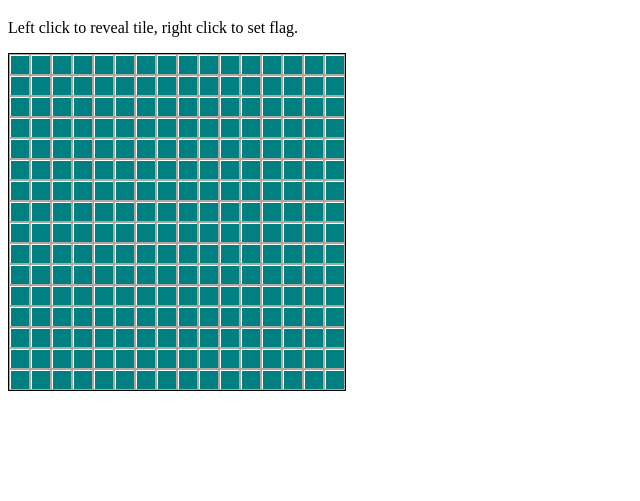
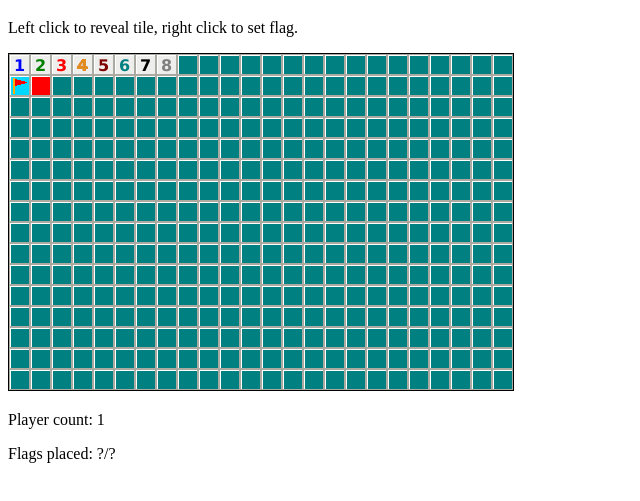
Before and after one commit to Craetion5/minesweeper-online, a website: page public/game.html in a window 1280 px wide. Shown: the part 61-562 px from the top of the page, without its empty margins (0-640 px from the left). Drawn offline with Linux system fonts and the light colour scheme.

Commit message:
client functionality

```diff
--- a/public/game.html
+++ b/public/game.html
@@ -1,26 +1,137 @@
 <!DOCTYPE html>
 <html>
+
 <body>
 
   <h1>Online Minesweeper</h1>
   <p>Left click to reveal tile, right click to set flag.</p>
 
-<canvas id="myCanvas" width="336" height="336" style="border:1px solid #000000;">
+  <canvas id="myCanvas" oncontextmenu="return false" style="border:1px solid #000000;">
   </canvas>
+
+  <p>Player count: 1</p>
+  <p>Flags placed: ?/?</p>
 
   <script>
 
-function draw() {
-  const ctx = document.getElementById('myCanvas').getContext('2d');
-  const img = new Image();
-  img.onload = () => {
-    for (let i = 0; i < 16; i++) {
-      for (let j = 0; j < 16; j++) {
-        ctx.drawImage(img, j * 21, i * 21, 21, 21);
+    //todo: get array from server instead
+    var arr = Array.from(Array(24), () => new Array(16));
+    //0-8: mines, 9: unidentified, 10: flag, 11: mine
+
+    for (let i = 0; i < arr.length; i++) {
+      for (let j = 0; j < arr[0].length; j++) {
+        arr[i][j] = 9;
       }
     }
-  };
-  img.src = 'assets/unrevealed.png';
+
+    arr[0][0] = 1;
+    arr[1][0] = 2;
+    arr[2][0] = 3;
+    arr[3][0] = 4;
+    arr[4][0] = 5;
+    arr[5][0] = 6;
+    arr[6][0] = 7;
+    arr[7][0] = 8;
+
+    arr[0][1] = 10;
+    arr[1][1] = 11;
+
+    function draw() {
+
+      var canvas = document.getElementById('myCanvas'),
+        canvasLeft = canvas.offsetLeft + canvas.clientLeft,
+        canvasTop = canvas.offsetTop + canvas.clientTop;
+
+      const ctx = canvas.getContext('2d');
+      ctx.canvas.width = arr.length * 21;
+      ctx.canvas.height = arr[0].length * 21;
+
+
+      canvas.addEventListener('click', function () {
+        var x = event.pageX - canvasLeft,
+        y = event.pageY - canvasTop;
+        console.log("left clicked at ("+Math.floor(x/21)+","+Math.floor(y/21)+")")
+      }, false);
+
+      canvas.addEventListener('contextmenu', function () {
+        var x = event.pageX - canvasLeft,
+        y = event.pageY - canvasTop;
+        console.log("right clicked at ("+Math.floor(x/21)+","+Math.floor(y/21)+")")
+      }, false);
+
+      const img_unid = new Image(),
+        img_flag = new Image(),
+        img_mine = new Image(),
+        img_0 = new Image(),
+        img_1 = new Image(),
+        img_2 = new Image(),
+        img_3 = new Image(),
+        img_4 = new Image(),
+        img_5 = new Image(),
+        img_6 = new Image(),
+        img_7 = new Image(),
+        img_8 = new Image();
+
+      window.addEventListener('load', (event) => {
+        for (let i = 0; i < arr.length; i++) {
+          for (let j = 0; j < arr[0].length; j++) {
+            switch (arr[i][j]) {
+              case 0:
+                ctx.drawImage(img_0, i * 21, j * 21, 21, 21);
+                break;
+              case 1:
+                ctx.drawImage(img_1, i * 21, j * 21, 21, 21);
+                break;
+              case 2:
+                ctx.drawImage(img_2, i * 21, j * 21, 21, 21);
+                break;
+              case 3:
+                ctx.drawImage(img_3, i * 21, j * 21, 21, 21);
+                break;
+              case 4:
+                ctx.drawImage(img_4, i * 21, j * 21, 21, 21);
+                break;
+              case 5:
+                ctx.drawImage(img_5, i * 21, j * 21, 21, 21);
+                break;
+              case 6:
+                ctx.drawImage(img_6, i * 21, j * 21, 21, 21);
+                break;
+              case 7:
+                ctx.drawImage(img_7, i * 21, j * 21, 21, 21);
+                break;
+              case 8:
+                ctx.drawImage(img_8, i * 21, j * 21, 21, 21);
+                break;
+              case 9:
+                ctx.drawImage(img_unid, i * 21, j * 21, 21, 21);
+                break;
+              case 10:
+                ctx.drawImage(img_flag, i * 21, j * 21, 21, 21);
+                break;
+              case 11:
+                ctx.drawImage(img_mine, i * 21, j * 21, 21, 21);
+                break;
+              default:
+
+            }
+          }
+        }
+      });
+
+      img_unid.src = 'assets/unrevealed.png';
+      img_flag.src = 'assets/flag.png';
+      img_mine.src = 'assets/mine_hit.png';
+      img_0.src = 'assets/mine_0.png';
+      img_1.src = 'assets/mine_1.png';
+      img_2.src = 'assets/mine_2.png';
+      img_3.src = 'assets/mine_3.png';
+      img_4.src = 'assets/mine_4.png';
+      img_5.src = 'assets/mine_5.png';
+      img_6.src = 'assets/mine_6.png';
+      img_7.src = 'assets/mine_7.png';
+      img_8.src = 'assets/mine_8.png';
+
     }
 
     draw();
@@ -28,4 +139,5 @@ draw();
   </script>
 
 </body>
+
 </html>
```
Lines whose indentation alone changed are shown as unchanged.
